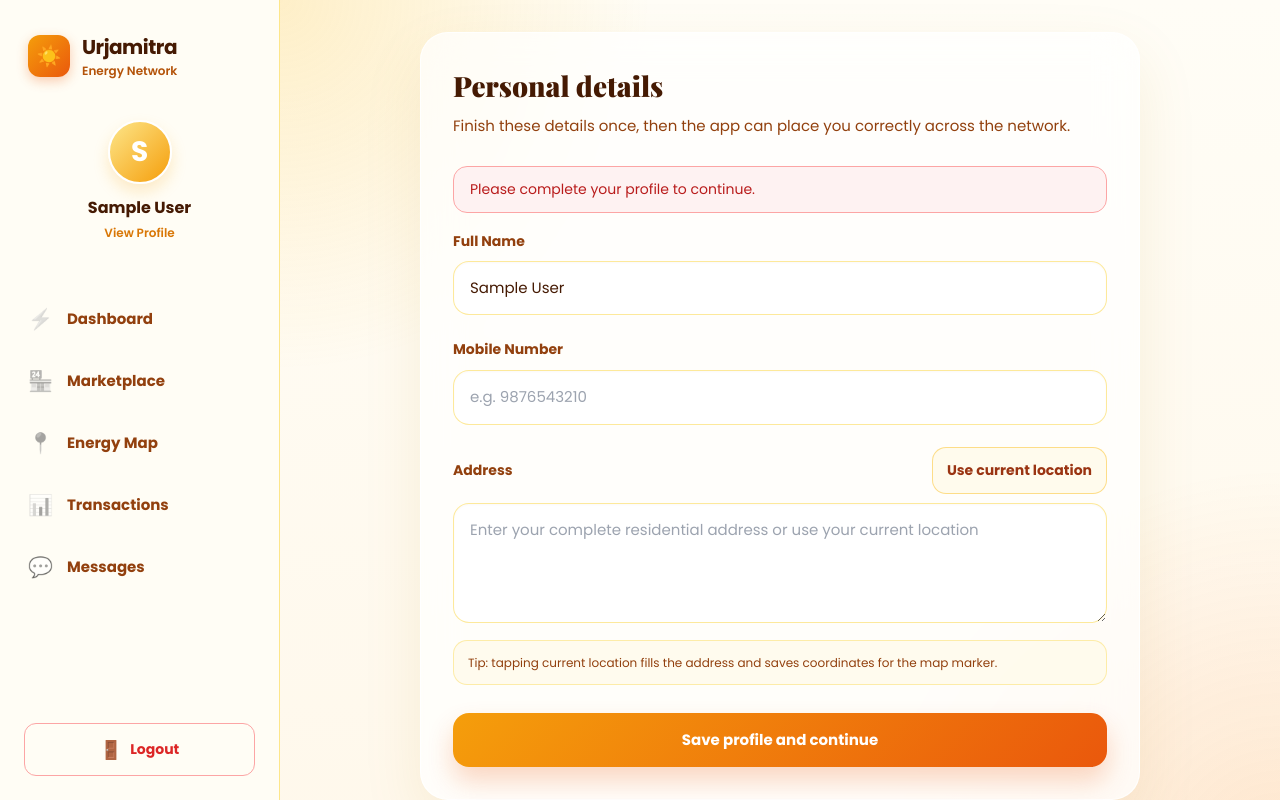
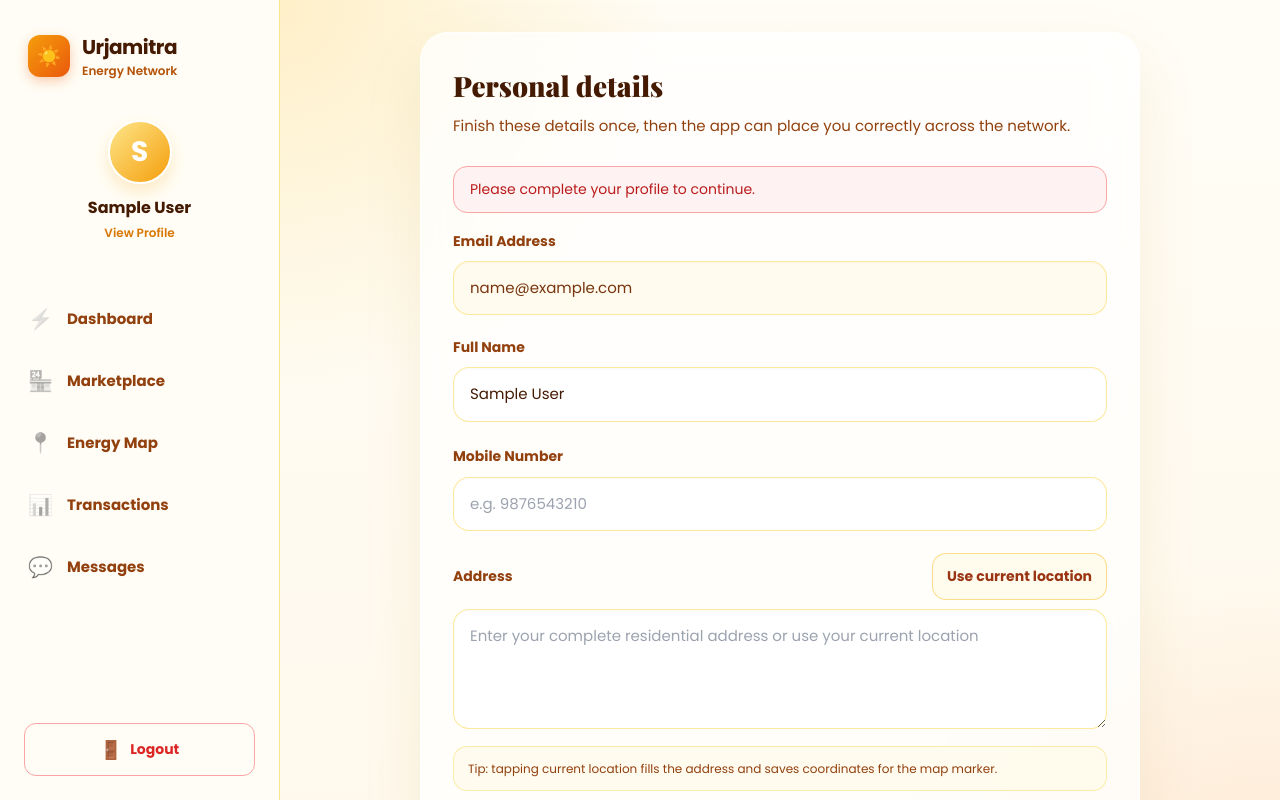
Before and after one commit to sujalsingh07/urjamitra, a React (Create React App) app in the folder frontend/: page /profile in a window 1280 px wide. Built offline with nearby package versions, Linux system fonts and the light colour scheme; no server answers; sample sign-in values are in the browser's storage.

Commit message:
Sync Issues and Profile update

```diff
--- a/frontend/src/pages/Dashboard.js
+++ b/frontend/src/pages/Dashboard.js
@@ -111,6 +111,30 @@ const fallbackWeekly = [
   { d: 'F', g: 0, s: 0 },
   { d: 'S', g: 0, s: 0 },
 ];
+
+const formatSystemLocation = (address, location) => {
+  const rawAddress = String(address || '').trim();
+  if (rawAddress && rawAddress.toLowerCase() !== 'campus') {
+    const parts = rawAddress.split(',').map((p) => p.trim()).filter(Boolean);
+    if (parts.length >= 2) {
+      // Prefer the last meaningful two chunks (usually city/state for long geocoded addresses)
+      let second = parts[parts.length - 2];
+      let first = parts[parts.length - 3] || parts[0];
+      if (/\d/.test(second) && parts.length >= 3) second = parts[parts.length - 3];
+      if (/\d/.test(first) && parts.length >= 4) first = parts[parts.length - 4];
+      return `${first}, ${second}`;
+    }
+    return rawAddress;
+  }
+
+  const lat = Number(location?.latitude);
+  const lng = Number(location?.longitude);
+  if (Number.isFinite(lat) && Number.isFinite(lng)) {
+    return `${lat.toFixed(3)}, ${lng.toFixed(3)}`;
+  }
+
+  return 'Set location in Profile';
+};
 
 function SunIcon({ size = 72 }) {
   const r = size / 2;
@@ -394,6 +418,10 @@ export default function Dashboard() {
   const totalEarnings = Number(userProfile?.totalEarnings || 0);
   const co2SavedRaw = Number(userProfile?.co2Saved || 0);
   const co2Saved = co2SavedRaw > 0 ? co2SavedRaw : Number((energyShared * 0.82).toFixed(1));
+  const systemLocationLabel = formatSystemLocation(
+    userProfile?.address || localUser?.address,
+    userProfile?.location || localUser?.location
+  );
   const unusedEnergyKwh = Math.max(
     0,
     Number(liveMeter?.totalExportToday || 0) - Number(liveMeter?.totalImportToday || 0)
@@ -449,7 +477,7 @@ export default function Dashboard() {
               </h1>
               <div style={{ display: 'flex', alignItems: 'center', gap: 7, justifyContent: window.innerWidth <= 600 ? 'center' : 'flex-start' }}>
                 <div style={{ width: 8, height: 8, borderRadius: '50%', background: '#22c55e', animation: 'blink 2.5s infinite', boxShadow: '0 0 8px #22c55e' }} />
-                <span style={{ fontSize: 13, color: '#15803d', fontWeight: 800 }}>System live · Pune, Maharashtra</span>
+                <span style={{ fontSize: 13, color: '#15803d', fontWeight: 800 }}>System live · {systemLocationLabel}</span>
               </div>
             </div>
             <div style={{ opacity: mounted ? 1 : 0, transition: 'opacity 0.7s ease 0.2s' }}><SunIcon size={56} /></div>
--- a/frontend/src/pages/Profile.js
+++ b/frontend/src/pages/Profile.js
@@ -127,6 +127,7 @@ export default function Profile() {
   const [locationStatus, setLocationStatus] = useState('');
   const [locationLoading, setLocationLoading] = useState(false);
   const [coordinates, setCoordinates] = useState({ latitude: null, longitude: null });
+  const accountEmail = user?.email || '';
 
   useEffect(() => {
     const userStr = localStorage.getItem('user');
@@ -302,6 +303,26 @@ export default function Profile() {
 
             <form onSubmit={handleSubmit} style={{ display: 'flex', flexDirection: 'column', gap: 22 }}>
               <div>
+                <label style={{ display: 'block', marginBottom: 9, color: '#92400e', fontWeight: 700, fontSize: 14 }}>
+                  Email Address
+                </label>
+                <input
+                  type="email"
+                  value={accountEmail}
+                  className="profile-input"
+                  readOnly
+                  disabled
+                  placeholder="Email used to sign up"
+                  style={{
+                    background: 'rgba(255, 251, 235, 0.85)',
+                    color: '#78350f',
+                    cursor: 'not-allowed',
+                    opacity: 1
+                  }}
+                />
+              </div>
+
+              <div>
                 <label style={{ display: 'block', marginBottom: 9, color: '#92400e', fontWeight: 700, fontSize: 14 }}>Full Name</label>
                 <input
                   type="text"
```
Also changed, not shown: 2 other files (tests, documents, lock files or other folders).
